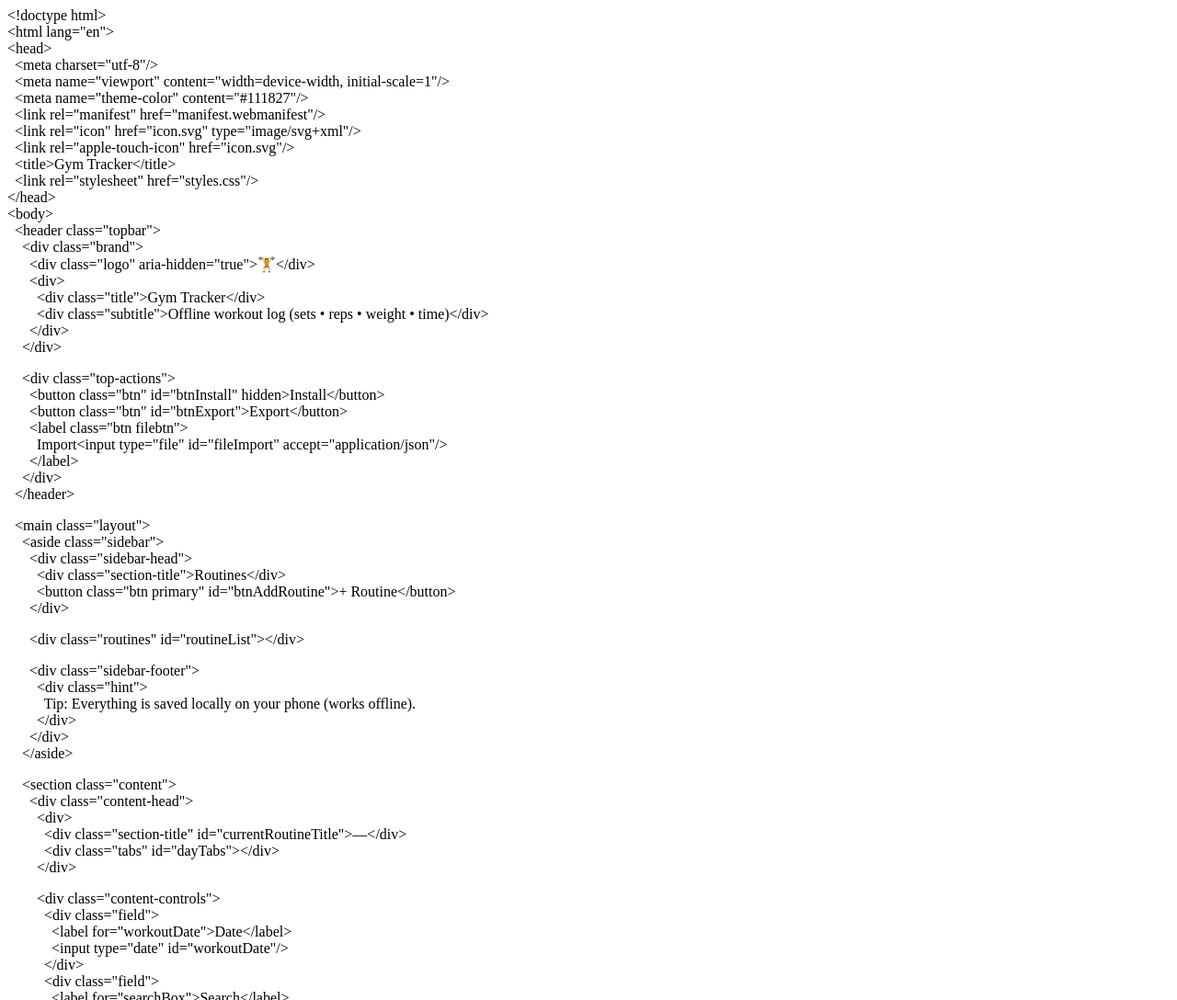
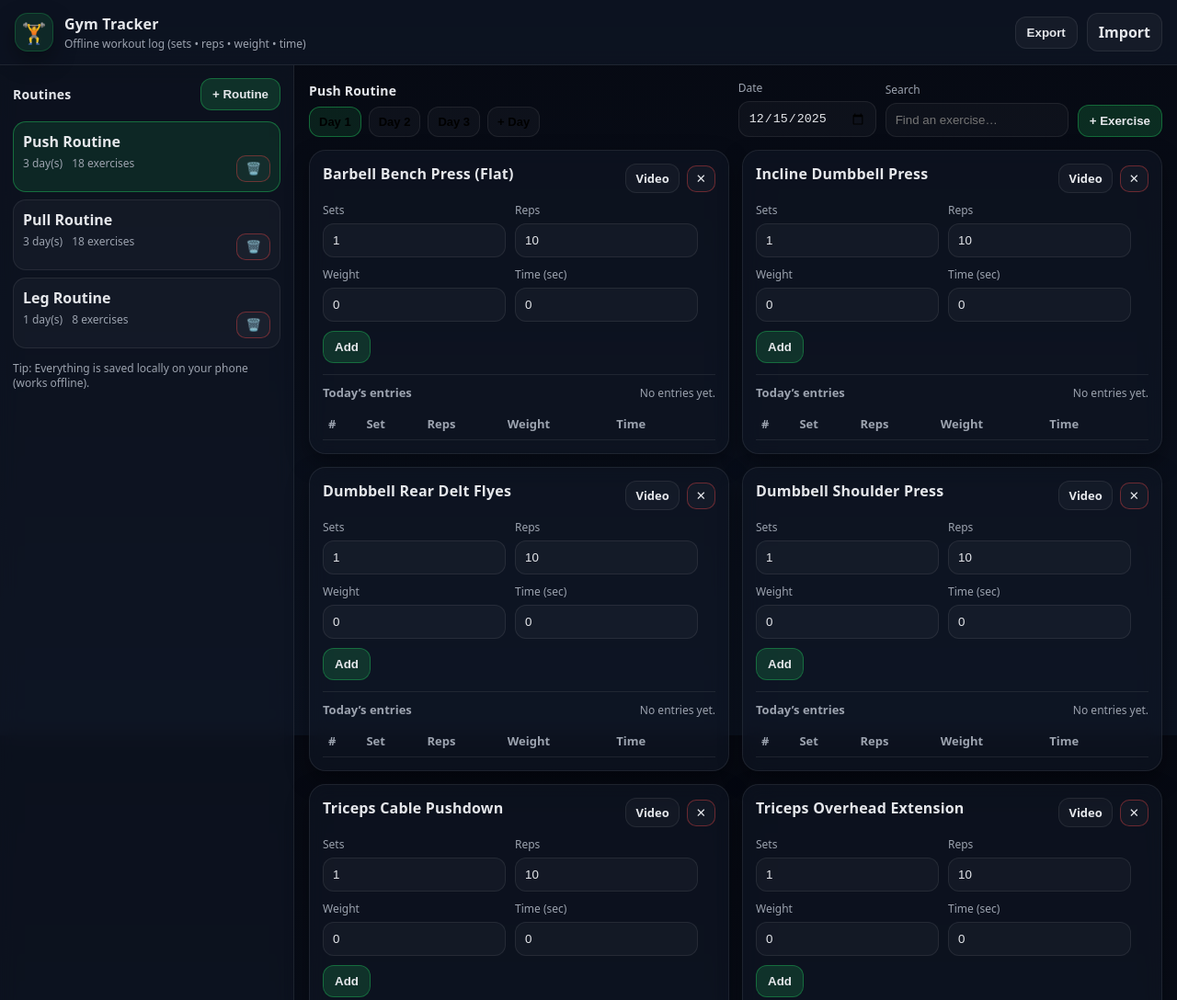
Before and after one commit to HrithikKR/Gym-tracker-PWA, a plain HTML site: page index.html in a window 1280 px wide. Shown: the top 1088 px of the page at 92% size. Drawn offline with Linux system fonts and the light colour scheme.

Commit message:
Update index.html

```diff
--- a/index.html
+++ b/index.html
@@ -1,123 +1,136 @@
-<p dir="ltr">&lt;!doctype html&gt;<br>
-&lt;html lang="en"&gt;<br>
-&lt;head&gt;<br>
-&nbsp; &lt;meta charset="utf-8"/&gt;<br>
-&nbsp; &lt;meta name="viewport" content="width=device-width, initial-scale=1"/&gt;<br>
-&nbsp; &lt;meta name="theme-color" content="#111827"/&gt;<br>
-&nbsp; &lt;link rel="manifest" href="manifest.webmanifest"/&gt;<br>
-&nbsp; &lt;link rel="icon" href="icon.svg" type="image/svg+xml"/&gt;<br>
-&nbsp; &lt;link rel="apple-touch-icon" href="icon.svg"/&gt;<br>
-&nbsp; &lt;title&gt;Gym Tracker&lt;/title&gt;<br>
-&nbsp; &lt;link rel="stylesheet" href="styles.css"/&gt;<br>
-&lt;/head&gt;<br>
-&lt;body&gt;<br>
-&nbsp; &lt;header class="topbar"&gt;<br>
-&nbsp;&nbsp;&nbsp; &lt;div class="brand"&gt;<br>
-&nbsp;&nbsp;&nbsp;&nbsp;&nbsp; &lt;div class="logo" aria-hidden="true"&gt;&#127947;&#65039;&lt;/div&gt;<br>
-&nbsp;&nbsp;&nbsp;&nbsp;&nbsp; &lt;div&gt;<br>
-&nbsp;&nbsp;&nbsp;&nbsp;&nbsp;&nbsp;&nbsp; &lt;div class="title"&gt;Gym Tracker&lt;/div&gt;<br>
-&nbsp;&nbsp;&nbsp;&nbsp;&nbsp;&nbsp;&nbsp; &lt;div class="subtitle"&gt;Offline workout log (sets &#8226; reps &#8226; weight &#8226; time)&lt;/div&gt;<br>
-&nbsp;&nbsp;&nbsp;&nbsp;&nbsp; &lt;/div&gt;<br>
-&nbsp;&nbsp;&nbsp; &lt;/div&gt;</p>
-<p dir="ltr">&nbsp;&nbsp;&nbsp; &lt;div class="top-actions"&gt;<br>
-&nbsp;&nbsp;&nbsp;&nbsp;&nbsp; &lt;button class="btn" id="btnInstall" hidden&gt;Install&lt;/button&gt;<br>
-&nbsp;&nbsp;&nbsp;&nbsp;&nbsp; &lt;button class="btn" id="btnExport"&gt;Export&lt;/button&gt;<br>
-&nbsp;&nbsp;&nbsp;&nbsp;&nbsp; &lt;label class="btn filebtn"&gt;<br>
-&nbsp;&nbsp;&nbsp;&nbsp;&nbsp;&nbsp;&nbsp; Import&lt;input type="file" id="fileImport" accept="application/json"/&gt;<br>
-&nbsp;&nbsp;&nbsp;&nbsp;&nbsp; &lt;/label&gt;<br>
-&nbsp;&nbsp;&nbsp; &lt;/div&gt;<br>
-&nbsp; &lt;/header&gt;</p>
-<p dir="ltr">&nbsp; &lt;main class="layout"&gt;<br>
-&nbsp;&nbsp;&nbsp; &lt;aside class="sidebar"&gt;<br>
-&nbsp;&nbsp;&nbsp;&nbsp;&nbsp; &lt;div class="sidebar-head"&gt;<br>
-&nbsp;&nbsp;&nbsp;&nbsp;&nbsp;&nbsp;&nbsp; &lt;div class="section-title"&gt;Routines&lt;/div&gt;<br>
-&nbsp;&nbsp;&nbsp;&nbsp;&nbsp;&nbsp;&nbsp; &lt;button class="btn primary" id="btnAddRoutine"&gt;+ Routine&lt;/button&gt;<br>
-&nbsp;&nbsp;&nbsp;&nbsp;&nbsp; &lt;/div&gt;</p>
-<p dir="ltr">&nbsp;&nbsp;&nbsp;&nbsp;&nbsp; &lt;div class="routines" id="routineList"&gt;&lt;/div&gt;</p>
-<p dir="ltr">&nbsp;&nbsp;&nbsp;&nbsp;&nbsp; &lt;div class="sidebar-footer"&gt;<br>
-&nbsp;&nbsp;&nbsp;&nbsp;&nbsp;&nbsp;&nbsp; &lt;div class="hint"&gt;<br>
-&nbsp;&nbsp;&nbsp;&nbsp;&nbsp;&nbsp;&nbsp;&nbsp;&nbsp; Tip: Everything is saved locally on your phone (works offline).<br>
-&nbsp;&nbsp;&nbsp;&nbsp;&nbsp;&nbsp;&nbsp; &lt;/div&gt;<br>
-&nbsp;&nbsp;&nbsp;&nbsp;&nbsp; &lt;/div&gt;<br>
-&nbsp;&nbsp;&nbsp; &lt;/aside&gt;</p>
-<p dir="ltr">&nbsp;&nbsp;&nbsp; &lt;section class="content"&gt;<br>
-&nbsp;&nbsp;&nbsp;&nbsp;&nbsp; &lt;div class="content-head"&gt;<br>
-&nbsp;&nbsp;&nbsp;&nbsp;&nbsp;&nbsp;&nbsp; &lt;div&gt;<br>
-&nbsp;&nbsp;&nbsp;&nbsp;&nbsp;&nbsp;&nbsp;&nbsp;&nbsp; &lt;div class="section-title" id="currentRoutineTitle"&gt;&#8212;&lt;/div&gt;<br>
-&nbsp;&nbsp;&nbsp;&nbsp;&nbsp;&nbsp;&nbsp;&nbsp;&nbsp; &lt;div class="tabs" id="dayTabs"&gt;&lt;/div&gt;<br>
-&nbsp;&nbsp;&nbsp;&nbsp;&nbsp;&nbsp;&nbsp; &lt;/div&gt;</p>
-<p dir="ltr">&nbsp;&nbsp;&nbsp;&nbsp;&nbsp;&nbsp;&nbsp; &lt;div class="content-controls"&gt;<br>
-&nbsp;&nbsp;&nbsp;&nbsp;&nbsp;&nbsp;&nbsp;&nbsp;&nbsp; &lt;div class="field"&gt;<br>
-&nbsp;&nbsp;&nbsp;&nbsp;&nbsp;&nbsp;&nbsp;&nbsp;&nbsp;&nbsp;&nbsp; &lt;label for="workoutDate"&gt;Date&lt;/label&gt;<br>
-&nbsp;&nbsp;&nbsp;&nbsp;&nbsp;&nbsp;&nbsp;&nbsp;&nbsp;&nbsp;&nbsp; &lt;input type="date" id="workoutDate"/&gt;<br>
-&nbsp;&nbsp;&nbsp;&nbsp;&nbsp;&nbsp;&nbsp;&nbsp;&nbsp; &lt;/div&gt;<br>
-&nbsp;&nbsp;&nbsp;&nbsp;&nbsp;&nbsp;&nbsp;&nbsp;&nbsp; &lt;div class="field"&gt;<br>
-&nbsp;&nbsp;&nbsp;&nbsp;&nbsp;&nbsp;&nbsp;&nbsp;&nbsp;&nbsp;&nbsp; &lt;label for="searchBox"&gt;Search&lt;/label&gt;<br>
-&nbsp;&nbsp;&nbsp;&nbsp;&nbsp;&nbsp;&nbsp;&nbsp;&nbsp;&nbsp;&nbsp; &lt;input type="search" id="searchBox" placeholder="Find an exercise&#8230;"/&gt;<br>
-&nbsp;&nbsp;&nbsp;&nbsp;&nbsp;&nbsp;&nbsp;&nbsp;&nbsp; &lt;/div&gt;<br>
-&nbsp;&nbsp;&nbsp;&nbsp;&nbsp;&nbsp;&nbsp;&nbsp;&nbsp; &lt;button class="btn primary" id="btnAddExercise"&gt;+ Exercise&lt;/button&gt;<br>
-&nbsp;&nbsp;&nbsp;&nbsp;&nbsp;&nbsp;&nbsp; &lt;/div&gt;<br>
-&nbsp;&nbsp;&nbsp;&nbsp;&nbsp; &lt;/div&gt;</p>
-<p dir="ltr">&nbsp;&nbsp;&nbsp;&nbsp;&nbsp; &lt;div class="cards" id="exerciseCards"&gt;&lt;/div&gt;</p>
-<p dir="ltr">&nbsp;&nbsp;&nbsp;&nbsp;&nbsp; &lt;footer class="footer"&gt;<br>
-&nbsp;&nbsp;&nbsp;&nbsp;&nbsp;&nbsp;&nbsp; &lt;div id="statusText" class="status"&gt;Ready.&lt;/div&gt;<br>
-&nbsp;&nbsp;&nbsp;&nbsp;&nbsp; &lt;/footer&gt;<br>
-&nbsp;&nbsp;&nbsp; &lt;/section&gt;<br>
-&nbsp; &lt;/main&gt;</p>
-<p dir="ltr">&nbsp; &lt;template id="exerciseCardTpl"&gt;<br>
-&nbsp;&nbsp;&nbsp; &lt;article class="card"&gt;<br>
-&nbsp;&nbsp;&nbsp;&nbsp;&nbsp; &lt;div class="card-head"&gt;<br>
-&nbsp;&nbsp;&nbsp;&nbsp;&nbsp;&nbsp;&nbsp; &lt;div class="card-title"&gt;&lt;/div&gt;<br>
-&nbsp;&nbsp;&nbsp;&nbsp;&nbsp;&nbsp;&nbsp; &lt;div class="card-actions"&gt;<br>
-&nbsp;&nbsp;&nbsp;&nbsp;&nbsp;&nbsp;&nbsp;&nbsp;&nbsp; &lt;a class="link videoLink" target="_blank" rel="noreferrer"&gt;Video&lt;/a&gt;<br>
-&nbsp;&nbsp;&nbsp;&nbsp;&nbsp;&nbsp;&nbsp;&nbsp;&nbsp; &lt;button class="iconbtn danger btnDeleteExercise" title="Remove exercise"&gt;&#10005;&lt;/button&gt;<br>
-&nbsp;&nbsp;&nbsp;&nbsp;&nbsp;&nbsp;&nbsp; &lt;/div&gt;<br>
-&nbsp;&nbsp;&nbsp;&nbsp;&nbsp; &lt;/div&gt;</p>
-<p dir="ltr">&nbsp;&nbsp;&nbsp;&nbsp;&nbsp; &lt;div class="row"&gt;<br>
-&nbsp;&nbsp;&nbsp;&nbsp;&nbsp;&nbsp;&nbsp; &lt;div class="field small"&gt;<br>
-&nbsp;&nbsp;&nbsp;&nbsp;&nbsp;&nbsp;&nbsp;&nbsp;&nbsp; &lt;label&gt;Sets&lt;/label&gt;<br>
-&nbsp;&nbsp;&nbsp;&nbsp;&nbsp;&nbsp;&nbsp;&nbsp;&nbsp; &lt;input type="number" class="inpSets" min="1" value="1"/&gt;<br>
-&nbsp;&nbsp;&nbsp;&nbsp;&nbsp;&nbsp;&nbsp; &lt;/div&gt;<br>
-&nbsp;&nbsp;&nbsp;&nbsp;&nbsp;&nbsp;&nbsp; &lt;div class="field small"&gt;<br>
-&nbsp;&nbsp;&nbsp;&nbsp;&nbsp;&nbsp;&nbsp;&nbsp;&nbsp; &lt;label&gt;Reps&lt;/label&gt;<br>
-&nbsp;&nbsp;&nbsp;&nbsp;&nbsp;&nbsp;&nbsp;&nbsp;&nbsp; &lt;input type="number" class="inpReps" min="0" value="10"/&gt;<br>
-&nbsp;&nbsp;&nbsp;&nbsp;&nbsp;&nbsp;&nbsp; &lt;/div&gt;<br>
-&nbsp;&nbsp;&nbsp;&nbsp;&nbsp;&nbsp;&nbsp; &lt;div class="field small"&gt;<br>
-&nbsp;&nbsp;&nbsp;&nbsp;&nbsp;&nbsp;&nbsp;&nbsp;&nbsp; &lt;label&gt;Weight&lt;/label&gt;<br>
-&nbsp;&nbsp;&nbsp;&nbsp;&nbsp;&nbsp;&nbsp;&nbsp;&nbsp; &lt;input type="number" class="inpWeight" min="0" step="0.5" value="0"/&gt;<br>
-&nbsp;&nbsp;&nbsp;&nbsp;&nbsp;&nbsp;&nbsp; &lt;/div&gt;<br>
-&nbsp;&nbsp;&nbsp;&nbsp;&nbsp;&nbsp;&nbsp; &lt;div class="field small"&gt;<br>
-&nbsp;&nbsp;&nbsp;&nbsp;&nbsp;&nbsp;&nbsp;&nbsp;&nbsp; &lt;label&gt;Time (sec)&lt;/label&gt;<br>
-&nbsp;&nbsp;&nbsp;&nbsp;&nbsp;&nbsp;&nbsp;&nbsp;&nbsp; &lt;input type="number" class="inpTime" min="0" value="0" placeholder="Optional"/&gt;<br>
-&nbsp;&nbsp;&nbsp;&nbsp;&nbsp;&nbsp;&nbsp; &lt;/div&gt;<br>
-&nbsp;&nbsp;&nbsp;&nbsp;&nbsp;&nbsp;&nbsp; &lt;button class="btn primary btnAddSet"&gt;Add&lt;/button&gt;<br>
-&nbsp;&nbsp;&nbsp;&nbsp;&nbsp; &lt;/div&gt;</p>
-<p dir="ltr">&nbsp;&nbsp;&nbsp;&nbsp;&nbsp; &lt;div class="log"&gt;<br>
-&nbsp;&nbsp;&nbsp;&nbsp;&nbsp;&nbsp;&nbsp; &lt;div class="log-head"&gt;<br>
-&nbsp;&nbsp;&nbsp;&nbsp;&nbsp;&nbsp;&nbsp;&nbsp;&nbsp; &lt;div class="log-title"&gt;Today&#8217;s entries&lt;/div&gt;<br>
-&nbsp;&nbsp;&nbsp;&nbsp;&nbsp;&nbsp;&nbsp;&nbsp;&nbsp; &lt;div class="log-meta"&gt;&lt;/div&gt;<br>
-&nbsp;&nbsp;&nbsp;&nbsp;&nbsp;&nbsp;&nbsp; &lt;/div&gt;<br>
-&nbsp;&nbsp;&nbsp;&nbsp;&nbsp;&nbsp;&nbsp; &lt;div class="log-table-wrap"&gt;<br>
-&nbsp;&nbsp;&nbsp;&nbsp;&nbsp;&nbsp;&nbsp;&nbsp;&nbsp; &lt;table class="log-table"&gt;<br>
-&nbsp;&nbsp;&nbsp;&nbsp;&nbsp;&nbsp;&nbsp;&nbsp;&nbsp;&nbsp;&nbsp; &lt;thead&gt;<br>
-&nbsp;&nbsp;&nbsp;&nbsp;&nbsp;&nbsp;&nbsp;&nbsp;&nbsp;&nbsp;&nbsp;&nbsp;&nbsp; &lt;tr&gt;&lt;th&gt;#&lt;/th&gt;&lt;th&gt;Set&lt;/th&gt;&lt;th&gt;Reps&lt;/th&gt;&lt;th&gt;Weight&lt;/th&gt;&lt;th&gt;Time&lt;/th&gt;&lt;th&gt;&lt;/th&gt;&lt;/tr&gt;<br>
-&nbsp;&nbsp;&nbsp;&nbsp;&nbsp;&nbsp;&nbsp;&nbsp;&nbsp;&nbsp;&nbsp; &lt;/thead&gt;<br>
-&nbsp;&nbsp;&nbsp;&nbsp;&nbsp;&nbsp;&nbsp;&nbsp;&nbsp;&nbsp;&nbsp; &lt;tbody class="logBody"&gt;&lt;/tbody&gt;<br>
-&nbsp;&nbsp;&nbsp;&nbsp;&nbsp;&nbsp;&nbsp;&nbsp;&nbsp; &lt;/table&gt;<br>
-&nbsp;&nbsp;&nbsp;&nbsp;&nbsp;&nbsp;&nbsp; &lt;/div&gt;<br>
-&nbsp;&nbsp;&nbsp;&nbsp;&nbsp; &lt;/div&gt;<br>
-&nbsp;&nbsp;&nbsp; &lt;/article&gt;<br>
-&nbsp; &lt;/template&gt;</p>
-<p dir="ltr">&nbsp; &lt;template id="logRowTpl"&gt;<br>
-&nbsp;&nbsp;&nbsp; &lt;tr&gt;<br>
-&nbsp;&nbsp;&nbsp;&nbsp;&nbsp; &lt;td class="idx"&gt;&lt;/td&gt;<br>
-&nbsp;&nbsp;&nbsp;&nbsp;&nbsp; &lt;td class="setno"&gt;&lt;/td&gt;<br>
-&nbsp;&nbsp;&nbsp;&nbsp;&nbsp; &lt;td class="reps"&gt;&lt;/td&gt;<br>
-&nbsp;&nbsp;&nbsp;&nbsp;&nbsp; &lt;td class="weight"&gt;&lt;/td&gt;<br>
-&nbsp;&nbsp;&nbsp;&nbsp;&nbsp; &lt;td class="time"&gt;&lt;/td&gt;<br>
-&nbsp;&nbsp;&nbsp;&nbsp;&nbsp; &lt;td&gt;&lt;button class="iconbtn danger btnDeleteRow" title="Delete entry"&gt;&#128465;&#65039;&lt;/button&gt;&lt;/td&gt;<br>
-&nbsp;&nbsp;&nbsp; &lt;/tr&gt;<br>
-&nbsp; &lt;/template&gt;</p>
-<p dir="ltr">&nbsp; &lt;script src="app.js"&gt;&lt;/script&gt;<br>
-&lt;/body&gt;<br>
-&lt;/html&gt;</p>
+<!doctype html>
+<html lang="en">
+<head>
+  <meta charset="utf-8"/>
+  <meta name="viewport" content="width=device-width, initial-scale=1"/>
+  <meta name="theme-color" content="#111827"/>
+  <link rel="manifest" href="manifest.webmanifest"/>
+  <link rel="icon" href="icon.svg" type="image/svg+xml"/>
+  <link rel="apple-touch-icon" href="icon.svg"/>
+  <title>Gym Tracker</title>
+  <link rel="stylesheet" href="styles.css"/>
+</head>
+<body>
+  <header class="topbar">
+    <div class="brand">
+      <div class="logo" aria-hidden="true">🏋️</div>
+      <div>
+        <div class="title">Gym Tracker</div>
+        <div class="subtitle">Offline workout log (sets • reps • weight • time)</div>
+      </div>
+    </div>
+
+    <div class="top-actions">
+      <button class="btn" id="btnInstall" hidden>Install</button>
+      <button class="btn" id="btnExport">Export</button>
+      <label class="btn filebtn">
+        Import<input type="file" id="fileImport" accept="application/json"/>
+      </label>
+    </div>
+  </header>
+
+  <main class="layout">
+    <aside class="sidebar">
+      <div class="sidebar-head">
+        <div class="section-title">Routines</div>
+        <button class="btn primary" id="btnAddRoutine">+ Routine</button>
+      </div>
+
+      <div class="routines" id="routineList"></div>
+
+      <div class="sidebar-footer">
+        <div class="hint">
+          Tip: Everything is saved locally on your phone (works offline).
+        </div>
+      </div>
+    </aside>
+
+    <section class="content">
+      <div class="content-head">
+        <div>
+          <div class="section-title" id="currentRoutineTitle">—</div>
+          <div class="tabs" id="dayTabs"></div>
+        </div>
+
+        <div class="content-controls">
+          <div class="field">
+            <label for="workoutDate">Date</label>
+            <input type="date" id="workoutDate"/>
+          </div>
+          <div class="field">
+            <label for="searchBox">Search</label>
+            <input type="search" id="searchBox" placeholder="Find an exercise…"/>
+          </div>
+          <button class="btn primary" id="btnAddExercise">+ Exercise</button>
+        </div>
+      </div>
+
+      <div class="cards" id="exerciseCards"></div>
+
+      <footer class="footer">
+        <div id="statusText" class="status">Ready.</div>
+      </footer>
+    </section>
+  </main>
+
+  <template id="exerciseCardTpl">
+    <article class="card">
+      <div class="card-head">
+        <div class="card-title"></div>
+        <div class="card-actions">
+          <a class="link videoLink" target="_blank" rel="noreferrer">Video</a>
+          <button class="iconbtn danger btnDeleteExercise" title="Remove exercise">✕</button>
+        </div>
+      </div>
+
+      <div class="row">
+        <div class="field small">
+          <label>Sets</label>
+          <input type="number" class="inpSets" min="1" value="1"/>
+        </div>
+        <div class="field small">
+          <label>Reps</label>
+          <input type="number" class="inpReps" min="0" value="10"/>
+        </div>
+        <div class="field small">
+          <label>Weight</label>
+          <input type="number" class="inpWeight" min="0" step="0.5" value="0"/>
+        </div>
+        <div class="field small">
+          <label>Time (sec)</label>
+          <input type="number" class="inpTime" min="0" value="0" placeholder="Optional"/>
+        </div>
+        <button class="btn primary btnAddSet">Add</button>
+      </div>
+
+      <div class="log">
+        <div class="log-head">
+          <div class="log-title">Today’s entries</div>
+          <div class="log-meta"></div>
+        </div>
+        <div class="log-table-wrap">
+          <table class="log-table">
+            <thead>
+              <tr><th>#</th><th>Set</th><th>Reps</th><th>Weight</th><th>Time</th><th></th></tr>
+            </thead>
+            <tbody class="logBody"></tbody>
+          </table>
+        </div>
+      </div>
+    </article>
+  </template>
+
+  <template id="logRowTpl">
+    <tr>
+      <td class="idx"></td>
+      <td class="setno"></td>
+      <td class="reps"></td>
+      <td class="weight"></td>
+      <td class="time"></td>
+      <td><button class="iconbtn danger btnDeleteRow" title="Delete entry">🗑️</button></td>
+    </tr>
+  </template>
+
+  <script src="app.js"></script>
+</body>
+</html>
```
